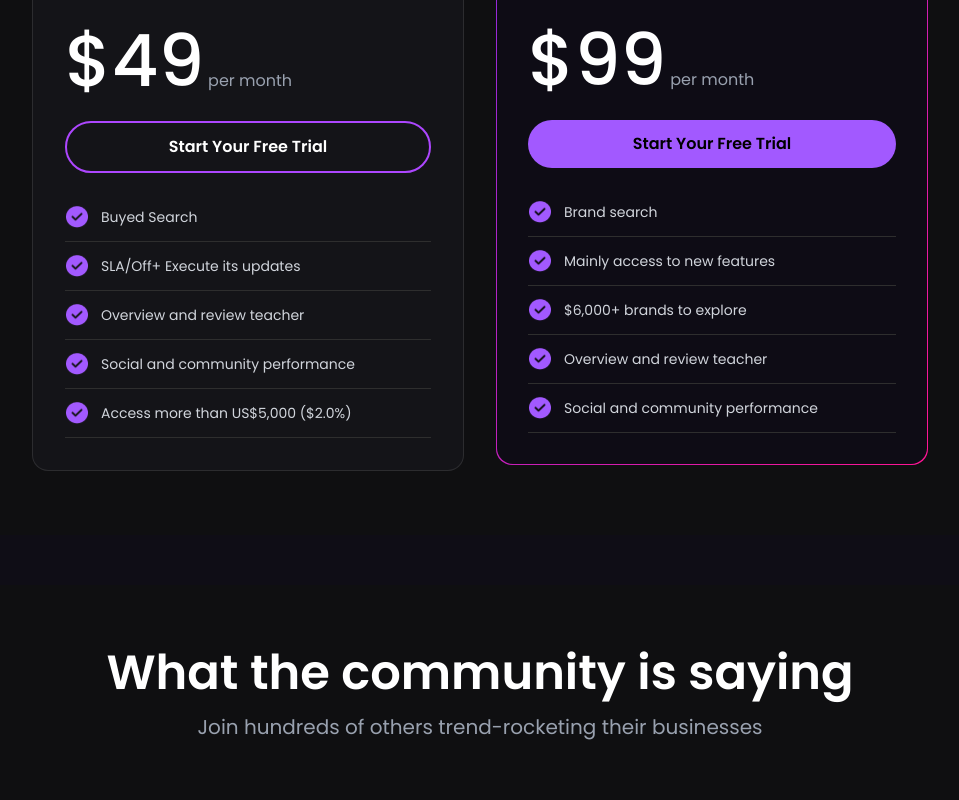
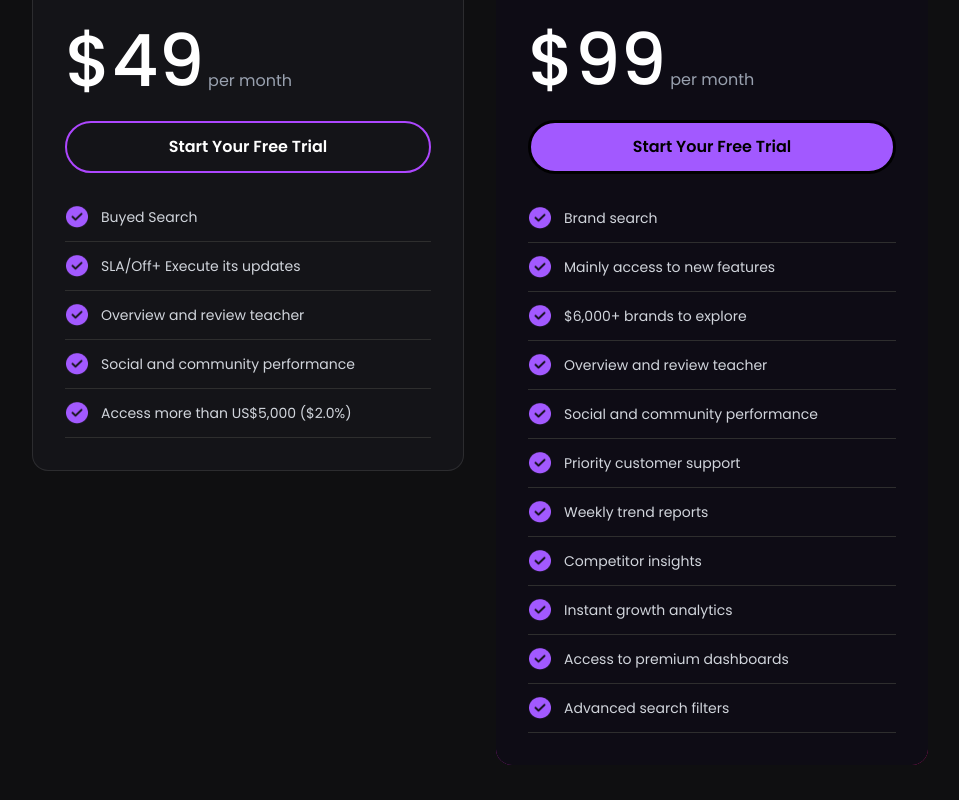
Before and after one commit to nabiy3v/trendrocket, a React (Vite) app: page / in a window 1280 px wide. Shown: the part 2800-3600 px from the top of the page, without its empty margins (160-1119 px from the left). Built offline with nearby package versions, Linux system fonts and the light colour scheme.

Commit message:
added send to tg

```diff
--- a/package.json
+++ b/package.json
@@ -13,8 +13,10 @@
     "@tailwindcss/vite": "^4.1.6",
     "axios": "^1.13.2",
     "cors": "^2.8.5",
+    "dotenv": "^17.2.3",
     "express": "^5.1.0",
     "node": "^25.2.1",
+    "pdp-20": ".",
     "react": "^19.1.0",
     "react-dom": "^19.1.0",
     "tailwindcss": "^4.1.6"
--- a/server.js
+++ /dev/null
@@ -1,40 +0,0 @@
-import express from "express";
-import cors from "cors";
-import axios from "axios";
-
-const app = express();
-app.use(cors());
-app.use(express.json());
-
-const BOT_TOKEN = process.env.BOT_TOKEN;
-const CHAT_ID = process.env.CHAT_ID;
-
-app.post("/send", async (req, res) => {
-  const { name, surname, description } = req.body;
-
-  const text = `
-📝 Yangi Free Trial ariza:
-
-👤 Name: ${name}
-👥 Surname: ${surname}
-💬 Description: ${description}
-`;
-
-  try {
-    await axios.post(
-      `https://api.telegram.org/bot${BOT_TOKEN}/sendMessage`,
-      {
-        chat_id: CHAT_ID,
-        text: text,
-        parse_mode: "HTML",
-      }
-    );
-
-    res.json({ ok: true });
-  } catch (error) {
-    console.log(error);
-    res.status(500).json({ ok: false, error });
-  }
-});
-
-app.listen(4000, () => console.log("Server running on Port 4000"));
--- a/src/sections/pricing.tsx
+++ b/src/sections/pricing.tsx
@@ -55,7 +55,7 @@ export default function Pricing() {
     }
 
     try {
-      const res = await fetch("http://localhost:4000/send", {
+      const res = await fetch("https://backend-trendrocket-7kmr.onrender.com/send", {
         method: "POST",
         headers: { "Content-Type": "application/json" },
         body: JSON.stringify({ name, surname, description })
@@ -155,7 +155,7 @@ export default function Pricing() {
 
             <div className="bg-[#0E0C15] rounded-2xl p-8 transition relative">
               <div
-                className="absolute inset-0 rounded-2xl p-[1px] pointer-events-none"
+                className="absolute inset-0 rounded-2xl  pointer-events-none"
                 style={{
                   background: "linear-gradient(to bottom right, #8A2BE2, #FF1493)",
                 }}
@@ -180,7 +180,7 @@ export default function Pricing() {
 
                 <button
                   onClick={openModal}
-                  className="w-full cursor-pointer bg-[#A259FF] text-black font-semibold py-3 px-6 rounded-full transition duration-200 mb-8 hover:bg-[#8A2BE2]"
+                  className="w-full cursor-pointer bg-[#A259FF] text-black font-semibold border-3 py-3 px-6 rounded-full transition duration-200 mb-8 hover:bg-[#8A2BE2]"
                 >
                   Start Your Free Trial
                 </button>
@@ -206,7 +206,32 @@ export default function Pricing() {
     <img src="/assets/check-circle.svg" alt="" />
     Social and community performance
   </li>
+  <li className="flex items-center gap-3 border-b-[0.5px] pb-3 border-[#2E2E2E] text-sm text-gray-300">
+    <img src="/assets/check-circle.svg" alt="" />
+    Priority customer support
+  </li>
+  <li className="flex items-center gap-3 border-b-[0.5px] pb-3 border-[#2E2E2E] text-sm text-gray-300">
+    <img src="/assets/check-circle.svg" alt="" />
+    Weekly trend reports
+  </li>
+  <li className="flex items-center gap-3 border-b-[0.5px] pb-3 border-[#2E2E2E] text-sm text-gray-300">
+    <img src="/assets/check-circle.svg" alt="" />
+    Competitor insights
+  </li>
+  <li className="flex items-center gap-3 border-b-[0.5px] pb-3 border-[#2E2E2E] text-sm text-gray-300">
+    <img src="/assets/check-circle.svg" alt="" />
+    Instant growth analytics
+  </li>
+  <li className="flex items-center gap-3 border-b-[0.5px] pb-3 border-[#2E2E2E] text-sm text-gray-300">
+    <img src="/assets/check-circle.svg" alt="" />
+    Access to premium dashboards
+  </li>
+  <li className="flex items-center gap-3 border-b-[0.5px] pb-3 border-[#2E2E2E] text-sm text-gray-300">
+    <img src="/assets/check-circle.svg" alt="" />
+    Advanced search filters
+  </li>
 </ul>
+
               </div>
             </div>
           </div>
```
Also changed, not shown: 1 other file (tests, documents, lock files or other folders). Lines whose indentation alone changed are shown as unchanged.
